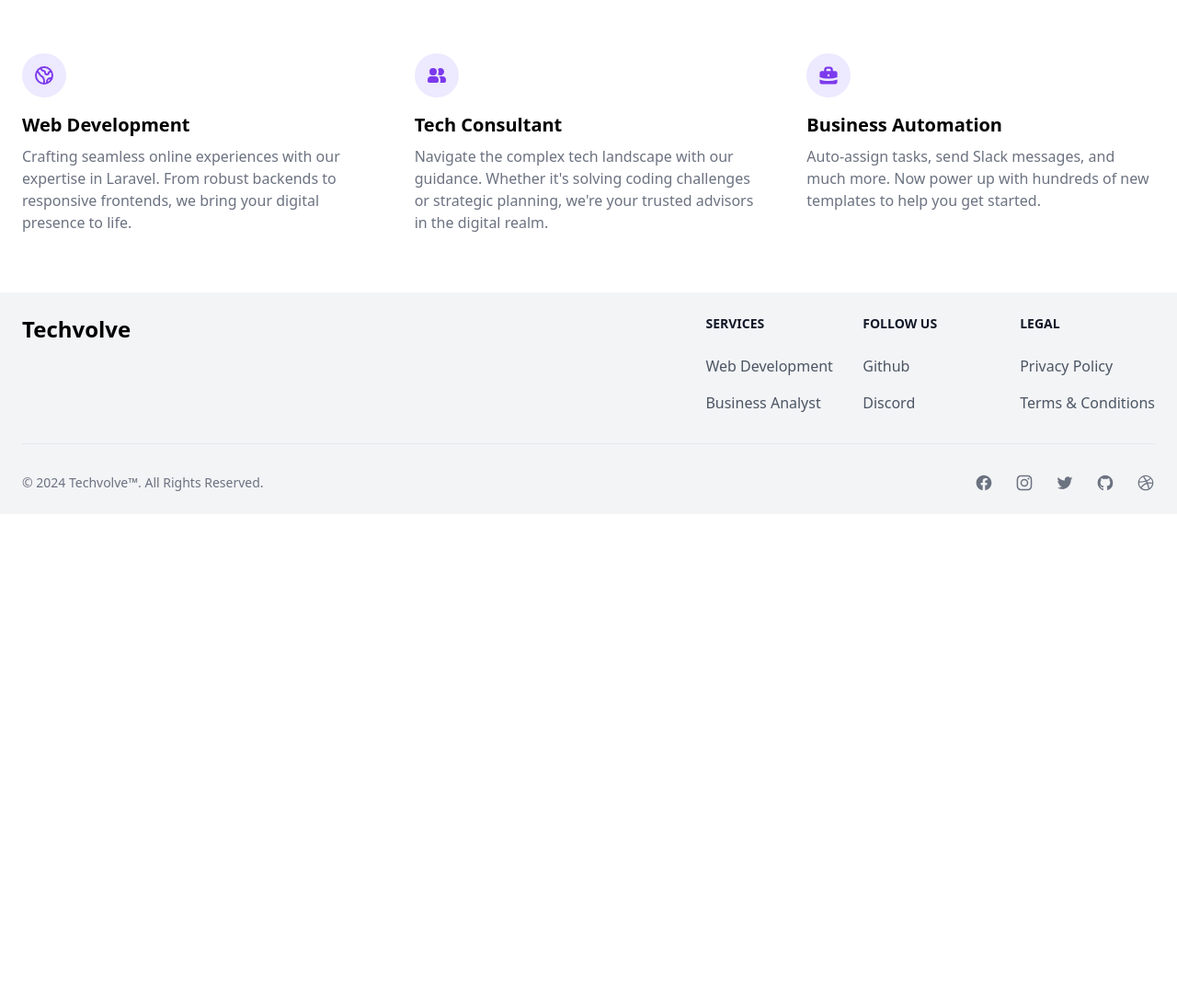
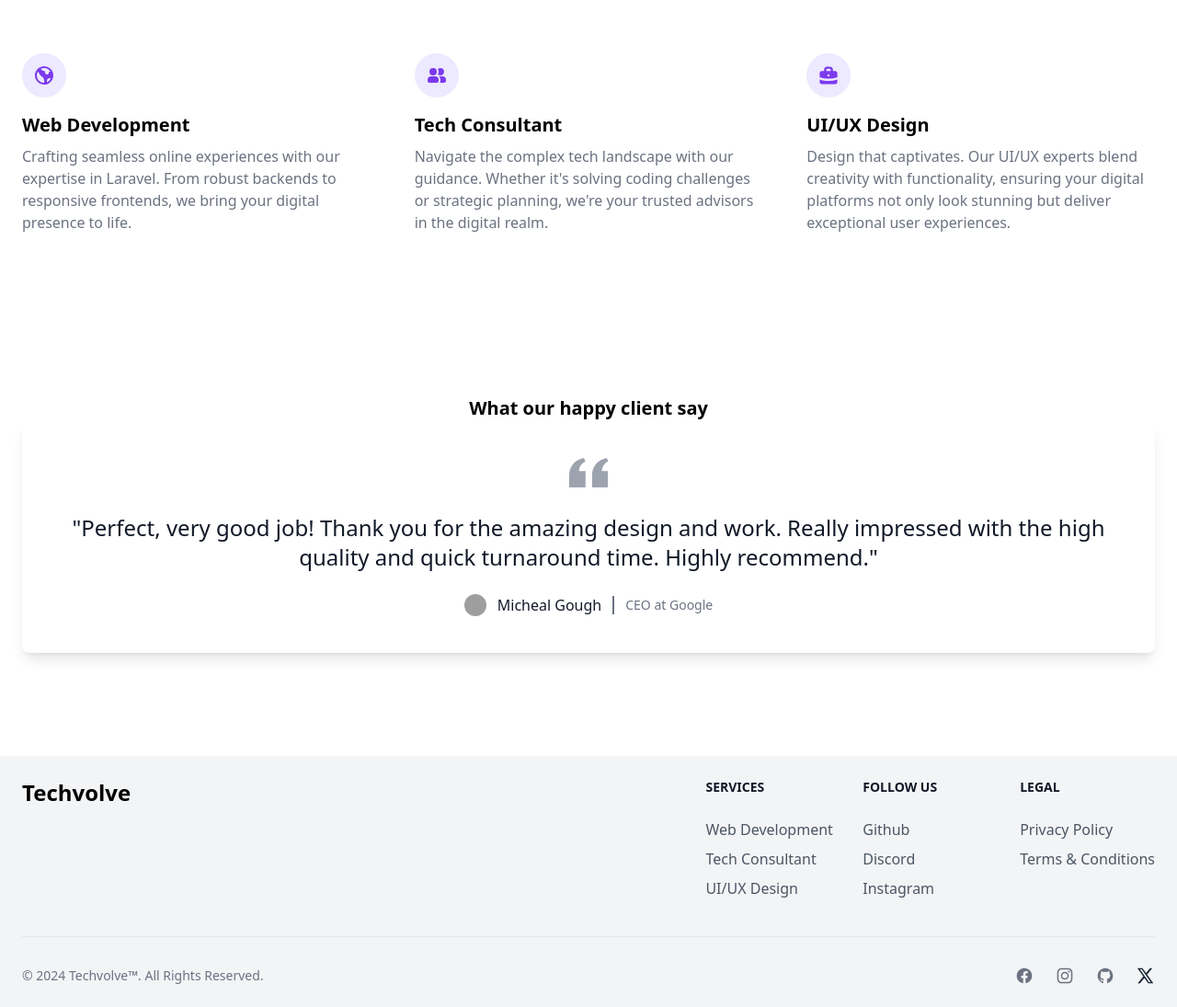
Before and after one commit to chrystalio/Techvolve, a website: page index.html in a window 1280 px wide. Shown: the part 1740-2835 px from the top of the page at 92% size. Before the commit the page ends 2299 px from the top, so only its background shows below. Drawn offline with nearby package versions, Linux system fonts and the light colour scheme; grey boxes are pictures that could not be loaded.

Commit message:
Add Testimonial section

```diff
--- a/index.html
+++ b/index.html
@@ -27,7 +27,7 @@
                 </a>
                 <div class="flex items-center lg:order-2">
                     <a href="#"
-                        class="text-white bg-violet-700 hover:bg-violet-800 focus:ring-4 focus:ring-primary-300 font-medium rounded-lg text-sm px-4 lg:px-5 py-2 lg:py-2.5 mr-2 dark:bg-violet-600 dark:hover:bg-violet-700 focus:outline-none dark:focus:ring-violet-800 hidden md:block">Get
+                        class="text-white bg-violet-700 hover:bg-violet-800 focus:ring-4 focus:ring-violet-300 font-medium rounded-lg text-sm px-4 lg:px-5 py-2 lg:py-2.5 mr-2 dark:bg-violet-600 dark:hover:bg-violet-700 focus:outline-none dark:focus:ring-violet-800 hidden md:block">Get
                         started</a>
                     <button data-collapse-toggle="mobile-menu-2" type="button"
                         class="inline-flex items-center p-2 ml-1 text-sm text-gray-500 rounded-lg lg:hidden hover:bg-gray-100 focus:outline-none focus:ring-2 focus:ring-gray-200 dark:text-gray-400 dark:hover:bg-gray-700 dark:focus:ring-gray-600"
@@ -100,7 +100,7 @@
                 <p class="max-w-2xl mb-6 font-light text-gray-500 lg:mb-8 md:text-lg lg:text-xl dark:text-gray-400">
                     Elevating Ideas, Powering Progress, and Shaping Tomorrow.</p>
                 <a href="#"
-                    class="inline-flex items-center justify-center px-5 py-3 mr-3 text-base font-medium text-center text-white rounded-lg bg-violet-700 hover:bg-primary-800 focus:ring-4 focus:ring-primary-300 dark:focus:ring-primary-900">
+                    class="inline-flex items-center justify-center px-5 py-3 mr-3 text-base font-medium text-center text-white rounded-lg bg-violet-700 hover:bg-violet-800 focus:ring-4 focus:ring-violet-300 dark:focus:ring-violet-900">
                     Get started
                     <svg class="w-5 h-5 ml-2 -mr-1" fill="currentColor" viewBox="0 0 20 20"
                         xmlns="http://www.w3.org/2000/svg">
@@ -286,11 +286,12 @@
                     <div
                         class="flex justify-center items-center mb-4 w-10 h-10 rounded-full bg-violet-100 lg:h-12 lg:w-12 dark:bg-violet-900">
                         <svg class="w-5 h-5 text-violet-600 lg:w-6 lg:h-6 dark:text-violet-300" aria-hidden="true"
-                            xmlns="http://www.w3.org/2000/svg" fill="none" viewBox="0 0 24 24">
-                            <path stroke="currentColor" stroke-linecap="round" stroke-width="2"
-                                d="M4.4 7.7c2 .5 2.4 2.8 3.2 3.8 1 1.4 2 1.3 3.2 2.7 1.8 2.3 1.3 5.7 1.3 6.7M20 15h-1a4 4 0 0 0-4 4v1M8.6 4c0 .8.1 1.9 1.5 2.6 1.4.7 3 .3 3 2.3 0 .3 0 2 1.9 2 2 0 2-1.7 2-2 0-.6.5-.9 1.2-.9H20m1 4a9 9 0 1 1-18 0 9 9 0 0 1 18 0Z"
+                            xmlns="http://www.w3.org/2000/svg" fill="currentColor" viewBox="0 0 24 24">
+                            <path fill-rule="evenodd"
+                                d="M8.6 4.7A8 8 0 0 1 19 8h-.7c-.7 0-1.2.3-1.2 1 0 .2 0 2-2 2s-2-1.8-2-2c0-1.5-.8-1.7-1.7-2L10 6.6c-1-.5-1.3-1.2-1.5-1.9ZM6 4a10 10 0 0 0-2.8 3.3A10 10 0 0 0 12.5 22 10 10 0 1 0 6 4Zm13.4 11.1-.8-.1h-.2a3.4 3.4 0 0 0-3.4 3.4v1a8 8 0 0 0 4.4-4.3ZM12 20A8 8 0 0 1 5.1 8c1 .5 1.4 1.5 1.8 2.4l.7 1.1c.5.7 1 1 1.6 1.4.5.3 1 .6 1.6 1.3 1.4 1.8 1.4 4.3 1.3 5.8Z"
                                 clip-rule="evenodd" />
                         </svg>
+
                     </div>
                     <h3 class="mb-2 text-xl font-bold dark:text-white">Web Development</h3>
                     <p class="text-gray-500 dark:text-gray-400">Crafting seamless online experiences with our expertise
@@ -325,13 +326,34 @@
                             </path>
                         </svg>
                     </div>
-                    <h3 class="mb-2 text-xl font-bold dark:text-white">Business Automation</h3>
-                    <p class="text-gray-500 dark:text-gray-400">Auto-assign tasks, send Slack messages, and much more.
-                        Now power up with hundreds of new templates to help you get started.</p>
+                    <h3 class="mb-2 text-xl font-bold dark:text-white">UI/UX Design</h3>
+                    <p class="text-gray-500 dark:text-gray-400">Design that captivates. Our UI/UX experts blend
+                        creativity with functionality, ensuring your digital platforms not only look stunning but
+                        deliver exceptional user experiences.</p>
                 </div>
             </div>
         </div>
     </section>
+    <section class="bg-white dark:bg-gray-900">
+        <div class="max-w-screen-xl px-4 py-8 mx-auto text-center lg:py-28 lg:px-6">
+            <h2 class="text-xl font-semibold">What our happy client say</h2>
+            <figure class="max-w-screen-xl mx-auto shadow-lg p-10 rounded-lg hover:shadow-md">
+                <svg class="h-12 mx-auto mb-3 text-gray-400 dark:text-gray-600" viewBox="0 0 24 27" fill="none" xmlns="http://www.w3.org/2000/svg">
+                    <path d="M14.017 18L14.017 10.609C14.017 4.905 17.748 1.039 23 0L23.995 2.151C21.563 3.068 20 5.789 20 8H24V18H14.017ZM0 18V10.609C0 4.905 3.748 1.038 9 0L9.996 2.151C7.563 3.068 6 5.789 6 8H9.983L9.983 18L0 18Z" fill="currentColor"/>
+                </svg>
+                <blockquote>
+                    <p class="text-xl lg:text-2xl font-medium text-gray-900 dark:text-white">"Perfect, very good job! Thank you for the amazing design and work. Really impressed with the high quality and quick turnaround time. Highly recommend."</p>
+                </blockquote>
+                <figcaption class="flex items-center justify-center mt-6 space-x-3">
+                    <img class="w-6 h-6 rounded-full" src="https://flowbite.s3.amazonaws.com/blocks/marketing-ui/avatars/michael-gouch.png" alt="profile picture">
+                    <div class="flex items-center divide-x-2 divide-gray-500 dark:divide-gray-700">
+                        <div class="pr-3 font-medium text-gray-900 dark:text-white">Micheal Gough</div>
+                        <div class="pl-3 text-sm font-light text-gray-500 dark:text-gray-400">CEO at Google</div>
+                    </div>
+                </figcaption>
+            </figure>
+        </div>
+      </section>
     <footer class="p-4 bg-gray-100 sm:p-6 dark:bg-gray-800">
         <div class="mx-auto max-w-screen-xl">
             <div class="md:flex md:justify-between">
@@ -346,29 +368,35 @@
                     <div>
                         <h2 class="mb-6 text-sm font-semibold text-gray-900 uppercase dark:text-white">Services</h2>
                         <ul class="text-gray-600 dark:text-gray-400">
-                            <li class="mb-4">
+                            <li class="mb-2">
                                 <a href="#" class="hover:underline">Web Development</a>
                             </li>
+                            <li class="mb-2">
+                                <a href="#" class="hover:underline">Tech Consultant</a>
+                            </li>
                             <li>
-                                <a href="#" class="hover:underline">Business Analyst</a>
+                                <a href="#" class="hover:underline">UI/UX Design</a>
                             </li>
                         </ul>
                     </div>
                     <div>
                         <h2 class="mb-6 text-sm font-semibold text-gray-900 uppercase dark:text-white">Follow us</h2>
                         <ul class="text-gray-600 dark:text-gray-400">
-                            <li class="mb-4">
+                            <li class="mb-2">
                                 <a href="#" class="hover:underline ">Github</a>
                             </li>
-                            <li>
+                            <li class="mb-2">
                                 <a href="#" class="hover:underline">Discord</a>
+                            </li>
+                            <li class="mb-2">
+                                <a href="#" class="hover:underline">Instagram</a>
                             </li>
                         </ul>
                     </div>
                     <div>
                         <h2 class="mb-6 text-sm font-semibold text-gray-900 uppercase dark:text-white">Legal</h2>
                         <ul class="text-gray-600 dark:text-gray-400">
-                            <li class="mb-4">
+                            <li class="mb-2">
                                 <a href="#" class="hover:underline">Privacy Policy</a>
                             </li>
                             <li>
@@ -398,21 +426,18 @@
                     </a>
                     <a href="#" class="text-gray-500 hover:text-gray-900 dark:hover:text-white">
                         <svg class="w-5 h-5" fill="currentColor" viewBox="0 0 24 24" aria-hidden="true">
-                            <path
-                                d="M8.29 20.251c7.547 0 11.675-6.253 11.675-11.675 0-.178 0-.355-.012-.53A8.348 8.348 0 0022 5.92a8.19 8.19 0 01-2.357.646 4.118 4.118 0 001.804-2.27 8.224 8.224 0 01-2.605.996 4.107 4.107 0 00-6.993 3.743 11.65 11.65 0 01-8.457-4.287 4.106 4.106 0 001.27 5.477A4.072 4.072 0 012.8 9.713v.052a4.105 4.105 0 003.292 4.022 4.095 4.095 0 01-1.853.07 4.108 4.108 0 003.834 2.85A8.233 8.233 0 012 18.407a11.616 11.616 0 006.29 1.84" />
-                        </svg>
-                    </a>
-                    <a href="#" class="text-gray-500 hover:text-gray-900 dark:hover:text-white">
-                        <svg class="w-5 h-5" fill="currentColor" viewBox="0 0 24 24" aria-hidden="true">
                             <path fill-rule="evenodd"
                                 d="M12 2C6.477 2 2 6.484 2 12.017c0 4.425 2.865 8.18 6.839 9.504.5.092.682-.217.682-.483 0-.237-.008-.868-.013-1.703-2.782.605-3.369-1.343-3.369-1.343-.454-1.158-1.11-1.466-1.11-1.466-.908-.62.069-.608.069-.608 1.003.07 1.531 1.032 1.531 1.032.892 1.53 2.341 1.088 2.91.832.092-.647.35-1.088.636-1.338-2.22-.253-4.555-1.113-4.555-4.951 0-1.093.39-1.988 1.029-2.688-.103-.253-.446-1.272.098-2.65 0 0 .84-.27 2.75 1.026A9.564 9.564 0 0112 6.844c.85.004 1.705.115 2.504.337 1.909-1.296 2.747-1.027 2.747-1.027.546 1.379.202 2.398.1 2.651.64.7 1.028 1.595 1.028 2.688 0 3.848-2.339 4.695-4.566 4.943.359.309.678.92.678 1.855 0 1.338-.012 2.419-.012 2.747 0 .268.18.58.688.482A10.019 10.019 0 0022 12.017C22 6.484 17.522 2 12 2z"
                                 clip-rule="evenodd" /></svg>
                     </a>
                     <a href="#" class="text-gray-500 hover:text-gray-900 dark:hover:text-white">
-                        <svg class="w-5 h-5" fill="currentColor" viewBox="0 0 24 24" aria-hidden="true">
-                            <path fill-rule="evenodd"
-                                d="M12 2C6.48 2 2 6.48 2 12s4.48 10 10 10c5.51 0 10-4.48 10-10S17.51 2 12 2zm6.605 4.61a8.502 8.502 0 011.93 5.314c-.281-.054-3.101-.629-5.943-.271-.065-.141-.12-.293-.184-.445a25.416 25.416 0 00-.564-1.236c3.145-1.28 4.577-3.124 4.761-3.362zM12 3.475c2.17 0 4.154.813 5.662 2.148-.152.216-1.443 1.941-4.48 3.08-1.399-2.57-2.95-4.675-3.189-5A8.687 8.687 0 0112 3.475zm-3.633.803a53.896 53.896 0 013.167 4.935c-3.992 1.063-7.517 1.04-7.896 1.04a8.581 8.581 0 014.729-5.975zM3.453 12.01v-.26c.37.01 4.512.065 8.775-1.215.25.477.477.965.694 1.453-.109.033-.228.065-.336.098-4.404 1.42-6.747 5.303-6.942 5.629a8.522 8.522 0 01-2.19-5.705zM12 20.547a8.482 8.482 0 01-5.239-1.8c.152-.315 1.888-3.656 6.703-5.337.022-.01.033-.01.054-.022a35.318 35.318 0 011.823 6.475 8.4 8.4 0 01-3.341.684zm4.761-1.465c-.086-.52-.542-3.015-1.659-6.084 2.679-.423 5.022.271 5.314.369a8.468 8.468 0 01-3.655 5.715z"
-                                clip-rule="evenodd" /></svg>
+
+                        <svg class="w-5 h-5 text-gray-800 dark:text-white" aria-hidden="true"
+                            xmlns="http://www.w3.org/2000/svg" fill="none" viewBox="0 0 24 24">
+                            <path fill="currentColor"
+                                d="M13.8 10.5 20.7 2h-3l-5.3 6.5L7.7 2H1l7.8 11-7.3 9h3l5.7-7 5.1 7H22l-8.2-11.5Zm-2.4 3-1.4-2-5.6-7.9h2.3l4.5 6.3 1.4 2 6 8.5h-2.3l-4.9-7Z"
+                                clip-rule="evenodd" />
+                        </svg>
                     </a>
                 </div>
             </div>
```
Also changed, not shown: assets/css/style.css.
